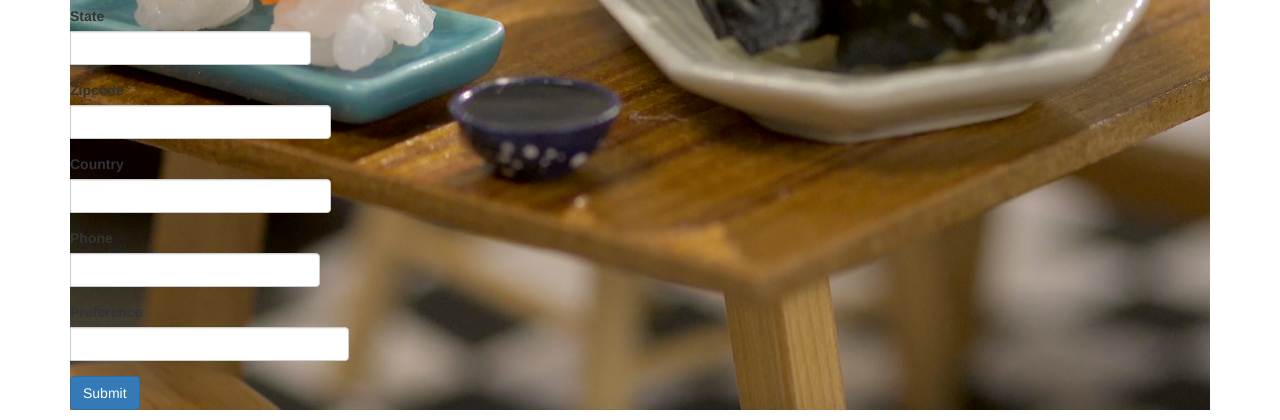
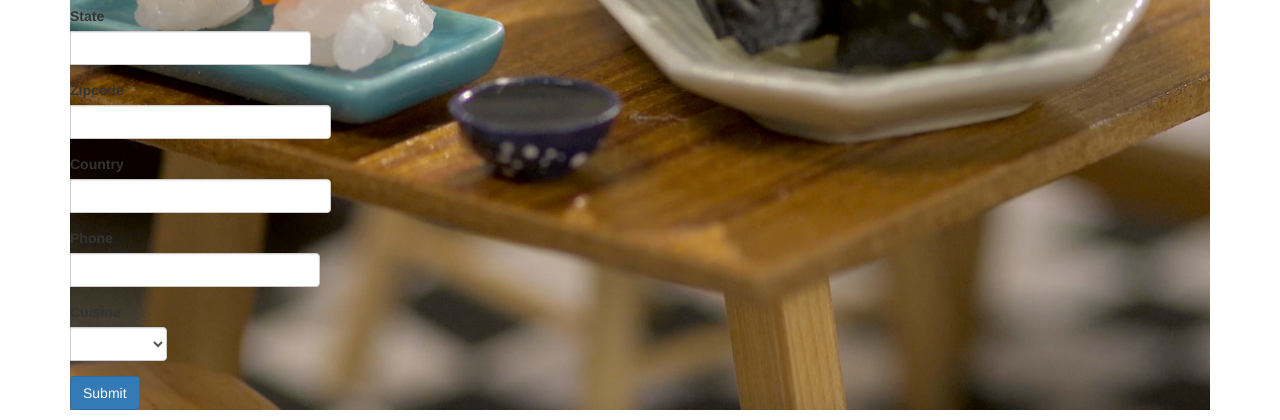
Before and after one commit to oya163/eatIn, a Flask app: page /signup in a window 1280 px wide. Shown: the part 732-1152 px from the top of the page. Run offline with Flask 2, Linux system fonts and the light colour scheme; lists and menus that the app fills with data are empty; some libraries are stand-ins or nearby versions.

Commit message:
Chef can be inserted with chefspecial. Preference is removed for customer. Cuisine is common for chef/customer.

```diff
--- a/main.py
+++ b/main.py
@@ -13,7 +13,6 @@ app.config['MYSQL_DATABASE_PASSWORD'] = 'aayesha163'
 app.config['MYSQL_DATABASE_DB'] = 'eatin'
 app.config['MYSQL_DATABASE_HOST'] = 'localhost'
 mysql.init_app(app)
-
 
 # Index
 @app.route('/')
@@ -112,6 +111,12 @@ def dashboard():
 
     return render_template('dashboard.html')
 
+def get_chefspecial():
+    conn = mysql.connect()
+    cur = conn.cursor()
+    cur.execute("SELECT * FROM cuisine")
+    return cur.fetchall()
+
 # Sign Up Form Class
 class SignupForm(Form):
     first_name = StringField('First Name', [validators.Length(min=1, max=50)])
@@ -130,16 +135,10 @@ class SignupForm(Form):
     zipcode = StringField('Zipcode', [validators.Length(min=4, max=10)])
     country = StringField('Country', [validators.Length(min=2, max=50)])
     phone_number = StringField('Phone', [validators.Length(min=4, max=50)])
-    preference = StringField('Preference', [validators.Length(min=4, max=50)])
+    # preference = StringField('Preference', [validators.Length(min=4, max=50)])
+    cuisine = SelectField('Cuisine', choices=[(x['cuisineid'],x['cuisine_name']) for x in get_chefspecial()], coerce=int)
 
 
-'''
-    Need to work on
-        if customer type == 'customer':
-            insert into customer table
-        elseif customer_type == 'chef':
-            insert into chef table
-'''
 # SignUp
 @app.route('/signup', methods=['GET','POST'])
 def signup():
@@ -157,7 +156,9 @@ def signup():
         zipcode = form.zipcode.data
         country = form.country.data
         phone_number = form.phone_number.data
-        preference = form.preference.data
+        # preference = form.preference.data
+        cuisine = form.cuisine.data
+
 
         # database connect
         conn = mysql.connect()
@@ -165,12 +166,21 @@ def signup():
         # Create cursor
         cur = conn.cursor()
 
-        app.logger.info('Signup reached', first_name)
+        app.logger.info('cuisine', cuisine)
         # Execute query
-        cur.execute("INSERT INTO user(emailid, password, fname, lname, user_type) VALUES(%s, %s, %s, %s, %s)",
+        cur.execute("INSERT INTO user(emailid, password, fname, lname, user_type) \
+                    VALUES(%s, %s, %s, %s, %s)",
                     (email_id, password, first_name, last_name, user_type))
-        cur.execute("INSERT INTO customer (customerid, address,street,city,state,zipcode,country,phone_number,preference) values(%s,%s,%s,%s,%s,%s,%s,%s,%s)",
-                    (int(cur.lastrowid), apartment_no, street, city, state, int(zipcode), country, phone_number, preference))
+        if user_type == 'customer':
+            cur.execute("INSERT INTO customer (customerid,address,street,\
+                          city,state,zipcode,country,phone_number,preference) values(%s,%s,%s,%s,%s,%s,%s,%s,%s)",
+                        (int(cur.lastrowid), apartment_no, street, city, \
+                         state, int(zipcode), country, phone_number, cuisine))
+        elif user_type == 'chef':
+            cur.execute("INSERT INTO chef (chefid,address,street,city,state,zipcode,country,phone_number,rating) \
+                         values(%s,%s,%s,%s,%s,%s,%s,%s,%s)",
+                (int(cur.lastrowid), apartment_no, street, city, state, int(zipcode), country, phone_number,0))
+            cur.execute("INSERT INTO `chefspecial` (`chefid`, `cuisineid`) VALUES (%s,%s) ", (int(cur.lastrowid),[cuisine]))
 
         conn.commit()
 
--- a/templates/signup.html
+++ b/templates/signup.html
@@ -69,12 +69,24 @@
                     {{ render_field(form.phone_number, class_="form-control") }}
                 </div>
             </div>
+{#            <div class="form-group">#}
+{#                <div class="input-group" aria-describedby="basic-addon3">#}
+{#                    {{ render_field(form.preference, class_="form-control") }}#}
+{#                </div>#}
+{#            </div>#}
             <div class="form-group">
                 <div class="input-group" aria-describedby="basic-addon3">
-                    {{ render_field(form.preference, class_="form-control") }}
+                    {{ render_field(form.cuisine, class_="form-control") }}
                 </div>
             </div>
             <p><input type="submit" class="btn btn-primary" value="Submit"> </p>
         </form>
     </div>
 {% endblock %}
+
+{#
+    If chef selected
+        display special
+    else
+        display preference
+#}
```
